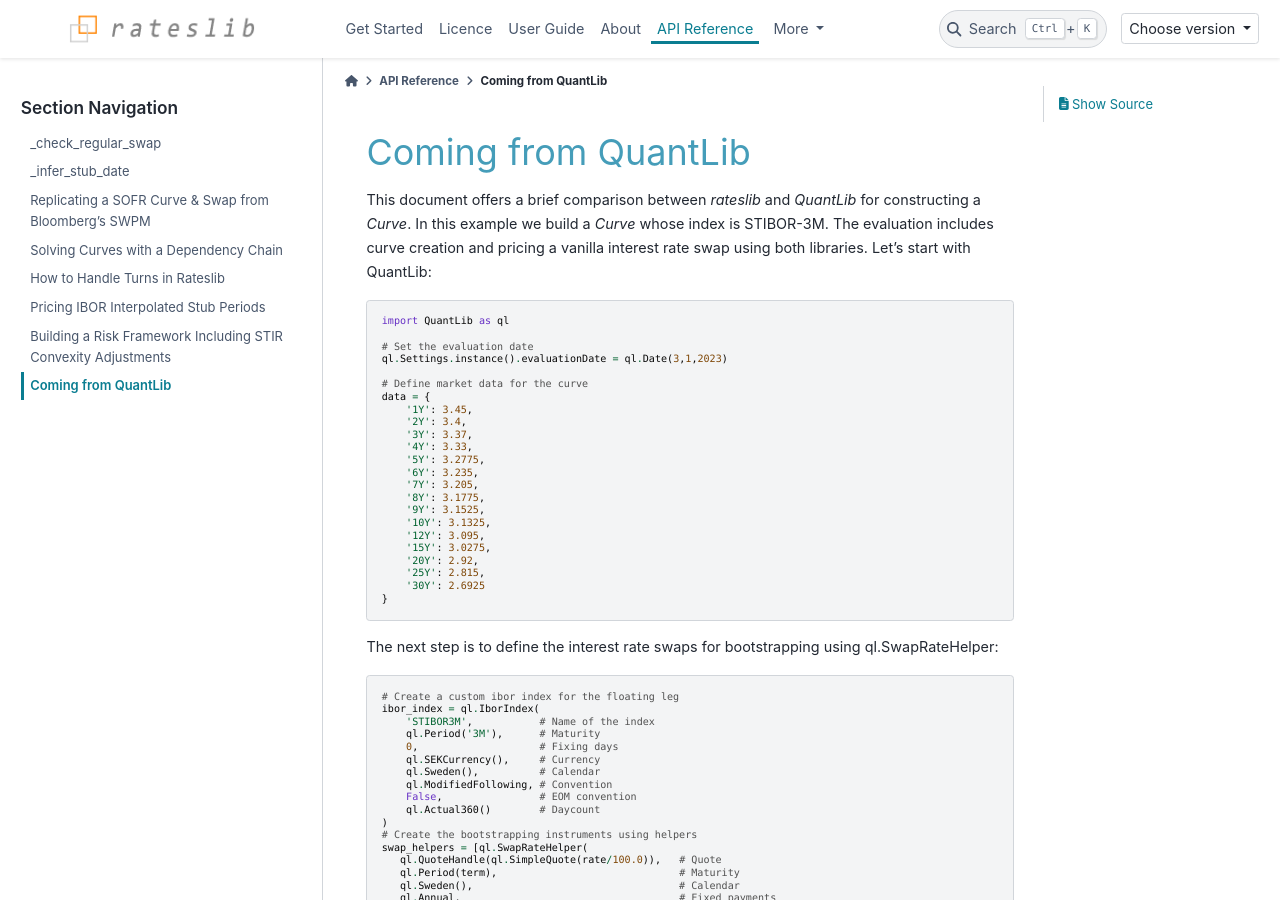
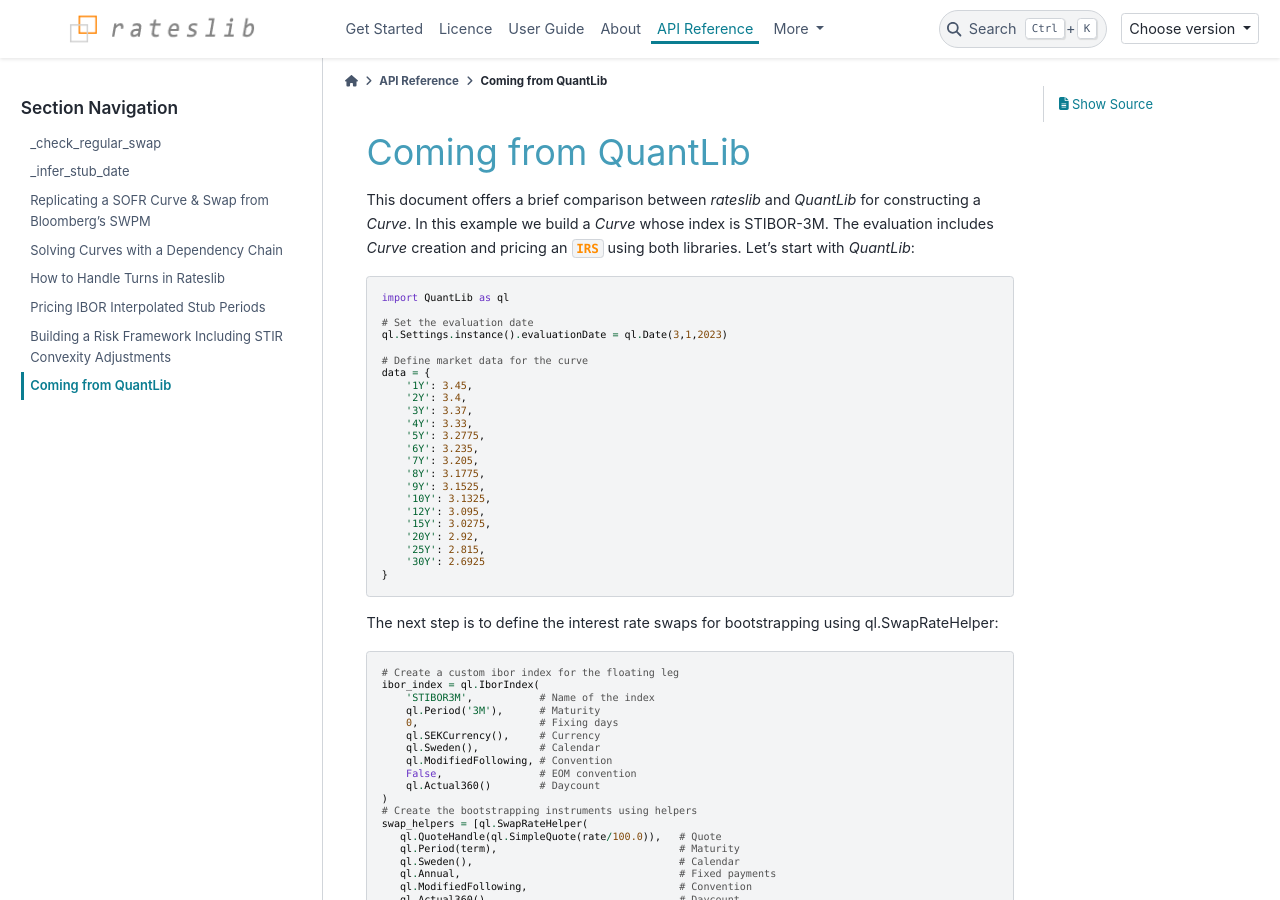
Before and after one commit to attack68/rateslib, a Sphinx documentation site: the page built from docs/source/z_quantlib.rst, in a window 1280 px wide and 900 px high. Built offline with Sphinx 7.4.7 and the PyData theme 0.15.4, drawn with Linux system fonts in a browser that asks for light colours; comment, search, counter and statistics services are not loaded.

Commit message:
Update docs/source/z_quantlib.rst
Co-authored-by: JHM Darbyshire <24256554+attack68@users.noreply.github.com>

```diff
--- a/docs/source/z_quantlib.rst
+++ b/docs/source/z_quantlib.rst
@@ -3,7 +3,7 @@
 Coming from QuantLib
 ********************
 This document offers a brief comparison between *rateslib* and *QuantLib* for constructing a *Curve*. In this example we build a *Curve* whose index is STIBOR-3M.
-The evaluation includes curve creation and pricing a vanilla interest rate swap using both libraries. Let's start with QuantLib:
+The evaluation includes *Curve* creation and pricing an :class:`~rateslib.instruments.IRS` using both libraries. Let's start with *QuantLib*:
 
 .. code-block:: python
 
```
